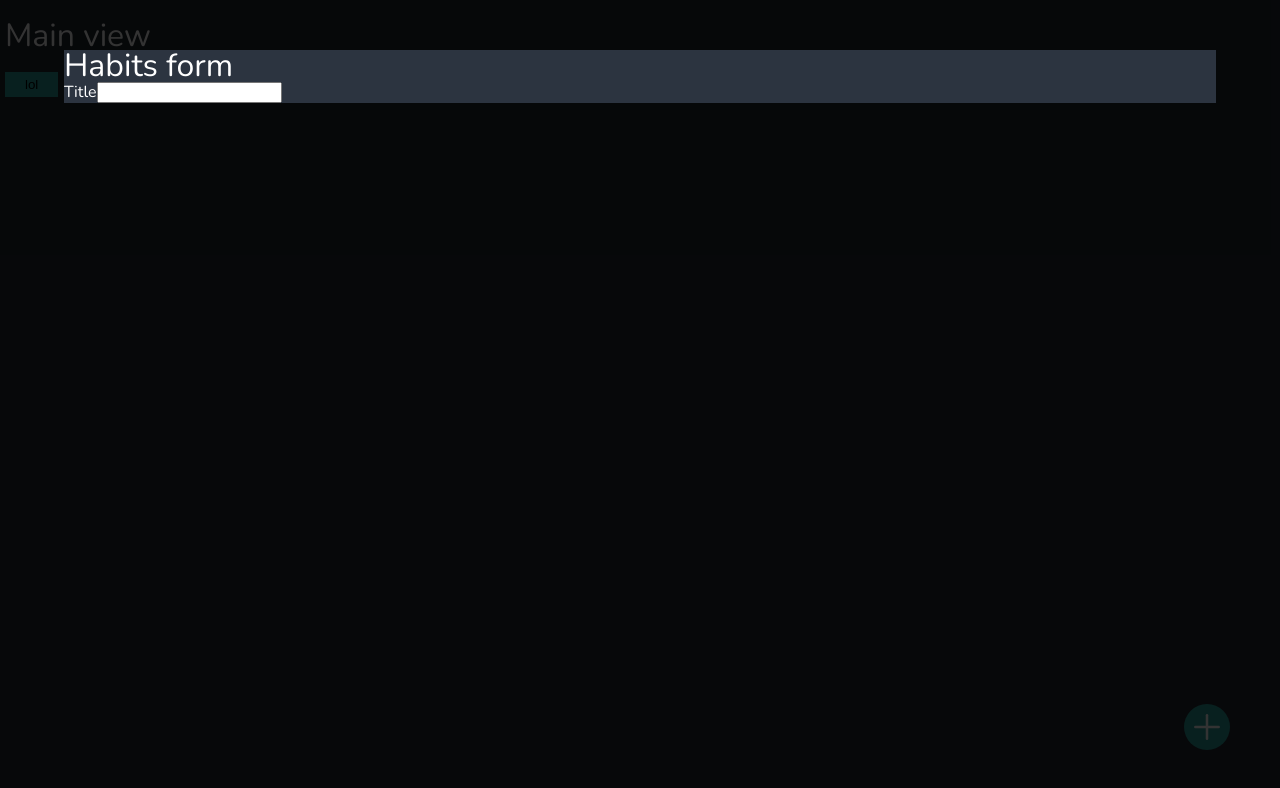
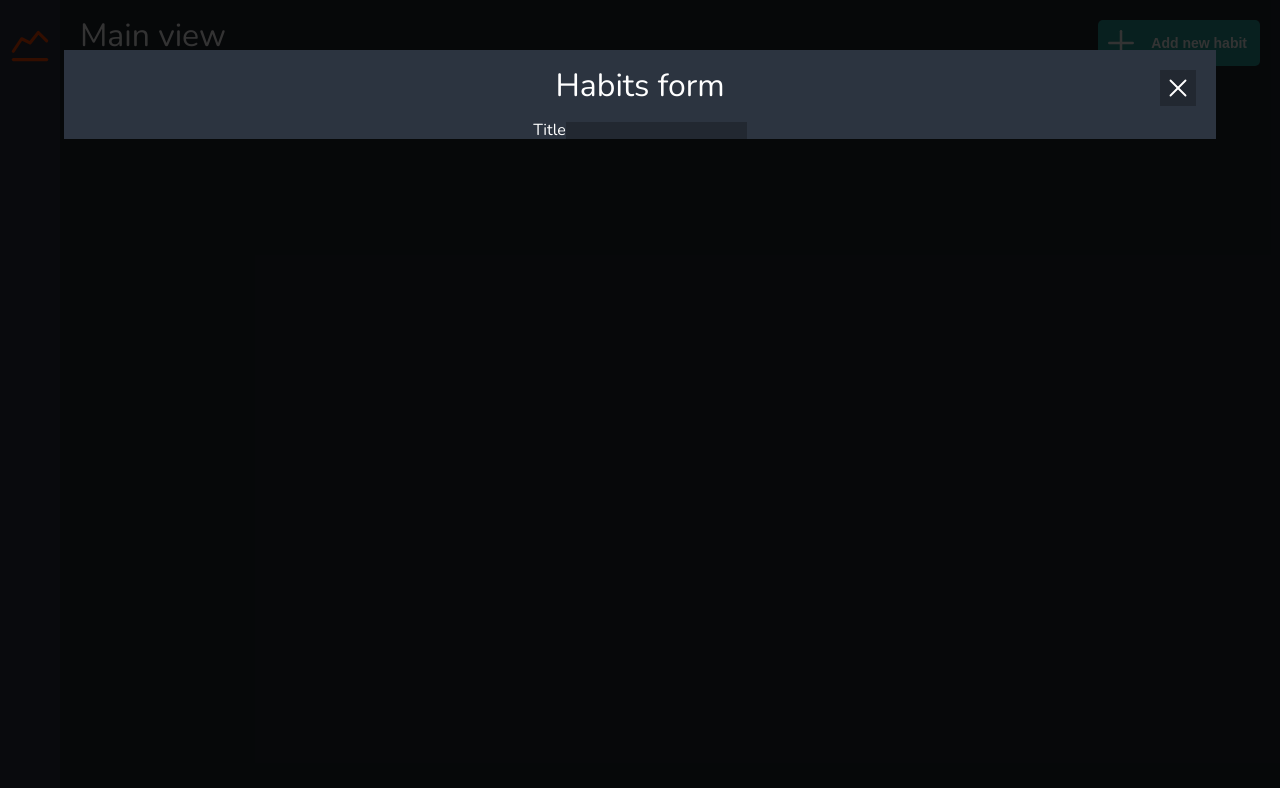
Before and after one commit to kryban93/habits-tracker, a React (Create React App) app: page / in a window 1280 px wide. Shown: the top 788 px of the page. Built offline with nearby package versions, Linux system fonts and the light colour scheme.

Commit message:
Added Nav component, modified Modal component

```diff
--- a/src/App.tsx
+++ b/src/App.tsx
@@ -1,5 +1,6 @@
 import { BrowserRouter, Routes, Route } from 'react-router-dom';
 import { ThemeProvider } from 'styled-components';
+import Nav from './components/ui/Nav/Nav';
 import MainView from './components/views/MainView/MainView';
 import { GlobalStyles } from './styles/GlobalStyles';
 import { Reset } from './styles/Reset';
@@ -12,6 +13,7 @@ function App() {
 			<GlobalStyles />
 			<main>
 				<BrowserRouter>
+					<Nav />
 					<Routes>
 						<Route path="/" element={<MainView />} />
 					</Routes>
--- a/src/components/ui/HabitForm/HabitForm.tsx
+++ b/src/components/ui/HabitForm/HabitForm.tsx
@@ -8,7 +8,7 @@ export default function HabitForm({}: HabitFormProps) {
 	function submitFn() {}
 	return (
 		<StyledWrapper>
-			<h1>Habits form</h1>
+			<StyledHeading>Habits form</StyledHeading>
 			<form onSubmit={submitFn}>
 				<Input
 					name="Title"
@@ -26,4 +26,13 @@ export default function HabitForm({}: HabitFormProps) {
 
 export type HabitFormProps = {};
 
-const StyledWrapper = styled.div``;
+const StyledWrapper = styled.div`
+	display: flex;
+	flex-direction: column;
+	align-items: center;
+	width: 100%;
+`;
+
+const StyledHeading = styled.h1`
+	margin: 20px;
+`;
--- a/src/components/ui/IconComponent/IconComponent.tsx
+++ b/src/components/ui/IconComponent/IconComponent.tsx
@@ -1,7 +1,11 @@
 import styled from 'styled-components';
 
-export default function IconComponent({ src, size = 30 }: IconComponentProps) {
-	return <StyledIcon src={src} size={size} />;
+export default function IconComponent({
+	src,
+	size = 30,
+	alt = '',
+}: IconComponentProps) {
+	return <StyledIcon src={src} size={size} alt={alt} />;
 }
 
 const StyledIcon = styled.img<Partial<IconComponentProps>>`
@@ -12,4 +16,5 @@ const StyledIcon = styled.img<Partial<IconComponentProps>>`
 export type IconComponentProps = {
 	src: string;
 	size: 30 | 40 | 50;
+	alt: string;
 };
--- a/src/components/ui/Input/Input.tsx
+++ b/src/components/ui/Input/Input.tsx
@@ -23,4 +23,7 @@ export type InputProps = {
 	onChangeFn: (event: React.FormEvent<HTMLInputElement>) => void;
 };
 
-const StyledInput = styled.input``;
+const StyledInput = styled.input`
+	background-color: ${({ theme }) => theme.primary};
+	border: none;
+`;
--- a/src/components/ui/Modal/Modal.tsx
+++ b/src/components/ui/Modal/Modal.tsx
@@ -1,15 +1,32 @@
 import styled from 'styled-components';
+import icons from '../../../assets/icons';
+import Button from '../Button/Button';
+import IconComponent from '../IconComponent/IconComponent';
 
-export default function Modal({ children }: ModalProps) {
+export default function Modal({
+	children,
+	onModalClose = () => {},
+}: ModalProps) {
 	return (
 		<StyledOverlay>
-			<ModalContent>{children}</ModalContent>
+			<ModalContent>
+				<StyledButton
+					onClick={onModalClose}
+					variant="primary"
+					type="button"
+					iconOnly
+				>
+					<IconComponent src={icons.close} size={30} alt="close modal button" />
+				</StyledButton>
+				{children}
+			</ModalContent>
 		</StyledOverlay>
 	);
 }
 
 export type ModalProps = {
 	children: React.ReactNode;
+	onModalClose: () => void;
 };
 
 const StyledOverlay = styled.div`
@@ -28,8 +45,15 @@ const StyledOverlay = styled.div`
 `;
 
 const ModalContent = styled.div`
+	position: relative;
 	display: flex;
 	flex-direction: column;
 	width: 90%;
 	background-color: ${({ theme }) => theme.secondary};
 `;
+
+const StyledButton = styled(Button)`
+	position: absolute;
+	right: 20px;
+	top: 20px;
+`;
--- /dev/null
+++ b/src/components/ui/Nav/Nav.tsx
@@ -0,0 +1,34 @@
+import { Link } from 'react-router-dom';
+import styled from 'styled-components';
+import IconComponent from '../IconComponent/IconComponent';
+import logo from '../../../assets/logo.svg';
+
+export default function Nav() {
+	return (
+		<StyledNav>
+			<StyledLogoLink to="/">
+				<IconComponent src={logo} alt="Logo of Habit Tracker" size={50} />
+			</StyledLogoLink>
+		</StyledNav>
+	);
+}
+
+const StyledNav = styled.nav`
+	position: fixed;
+	bottom: 0;
+	width: 100%;
+	display: flex;
+	align-items: center;
+	background-color: ${({ theme }) => theme.secondary};
+
+	@media screen and (min-width: 768px) {
+		left: 0;
+		top: 0;
+		width: 60px;
+		height: 100%;
+		padding-top: 20px;
+		flex-direction: column;
+	}
+`;
+
+const StyledLogoLink = styled(Link)``;
--- a/src/components/views/MainView/MainView.tsx
+++ b/src/components/views/MainView/MainView.tsx
@@ -9,28 +9,26 @@ import HabitForm from '../../ui/HabitForm/HabitForm';
 export default function MainView() {
 	const [isModalOpen, setModalOpenState] = useState(true);
 
+	const onModalClose = () => {
+		setModalOpenState(false);
+	};
+
 	return (
 		<StyledWrapper>
 			<StyledHeader>Main view</StyledHeader>
-			<Button
-				type="button"
-				onClick={() => console.log('click')}
-				variant="secondary"
-			>
-				lol
-			</Button>
+
 			<StyledButton
 				type="button"
 				onClick={() => setModalOpenState(true)}
 				variant="secondary"
-				rounded
 				iconOnly
 			>
-				<IconComponent src={icons.plus} size={40} />
+				<IconComponent src={icons.plus} size={40} alt="Add new habit button" />
+				<StyledButtonParagraph>Add new habit</StyledButtonParagraph>
 			</StyledButton>
 
 			{isModalOpen && (
-				<Modal>
+				<Modal onModalClose={onModalClose}>
 					<HabitForm />
 				</Modal>
 			)}
@@ -38,14 +36,25 @@ export default function MainView() {
 	);
 }
 
-const StyledWrapper = styled.section``;
+const StyledWrapper = styled.section`
+	@media screen and (min-width: 768px) {
+		margin-left: 60px;
+	}
+`;
 
 const StyledHeader = styled.h1`
-	margin: 20px 5px;
+	margin: 20px;
+`;
+
+const StyledButtonParagraph = styled.p`
+	font-weight: ${({ theme }) => theme.fontWeight.bold};
+	font-size: ${({ theme }) => theme.fontSize.s};
+	padding: 0 10px;
 `;
 
 const StyledButton = styled(Button)`
 	position: absolute;
-	bottom: 50px;
-	right: 50px;
+	top: 20px;
+	right: 20px;
+	border-radius: 5px;
 `;
--- a/src/styles/GlobalStyles.tsx
+++ b/src/styles/GlobalStyles.tsx
@@ -10,6 +10,12 @@ html {
 }
 
 h1 {
-	font-size: ${({ theme }) => theme.fontSize.xl}
+	font-size: ${({ theme }) => theme.fontSize.xl};
+	color: ${({ theme }) => theme.fontColor.primary};
+}
+
+p {
+	color: ${({ theme }) => theme.fontColor.primary};
+
 }
 `;
```
